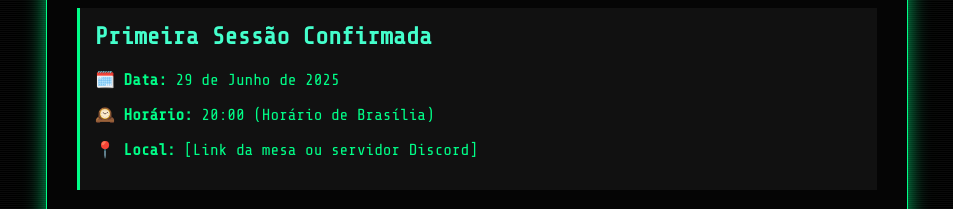
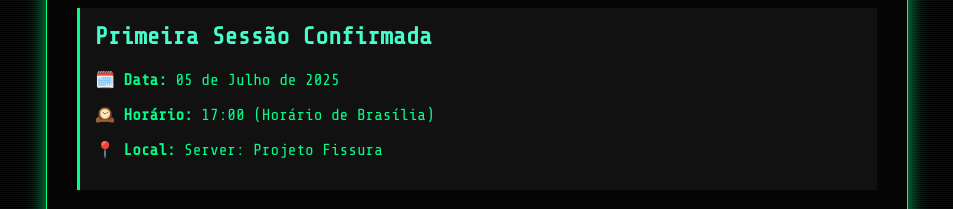
Before and after one commit to Carlos-Kolody/Projeto-Fissura-v3, a plain HTML site: page sessao.html in a window 1280 px wide. Shown: the part 155-364 px from the top of the page, without its empty margins (163-1116 px from the left). Drawn offline with nearby package versions, Linux system fonts and the light colour scheme.

Commit message:
Update sessao.html

```diff
--- a/sessao.html
+++ b/sessao.html
@@ -15,9 +15,9 @@
 
     <div class="painel">
       <h2>Primeira Sessão Confirmada</h2>
-      <p>🗓️ <strong>Data:</strong> 29 de Junho de 2025</p>
-      <p>🕰️ <strong>Horário:</strong> 20:00 (Horário de Brasília)</p>
-      <p>📍 <strong>Local:</strong> [Link da mesa ou servidor Discord]</p>
+      <p>🗓️ <strong>Data:</strong> 05 de Julho de 2025</p>
+      <p>🕰️ <strong>Horário:</strong> 17:00 (Horário de Brasília)</p>
+      <p>📍 <strong>Local:</strong> Server: Projeto Fissura</p>
     </div>
 
     <div class="painel">
```
